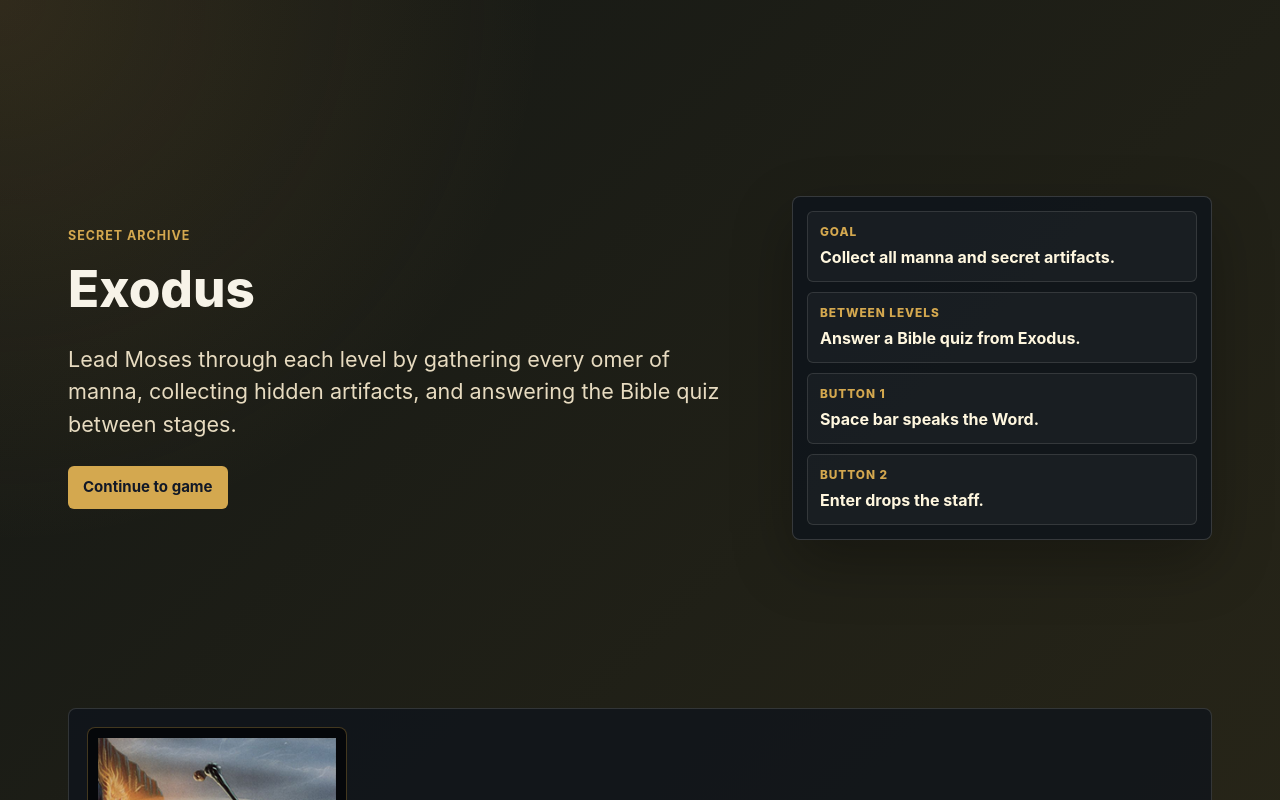
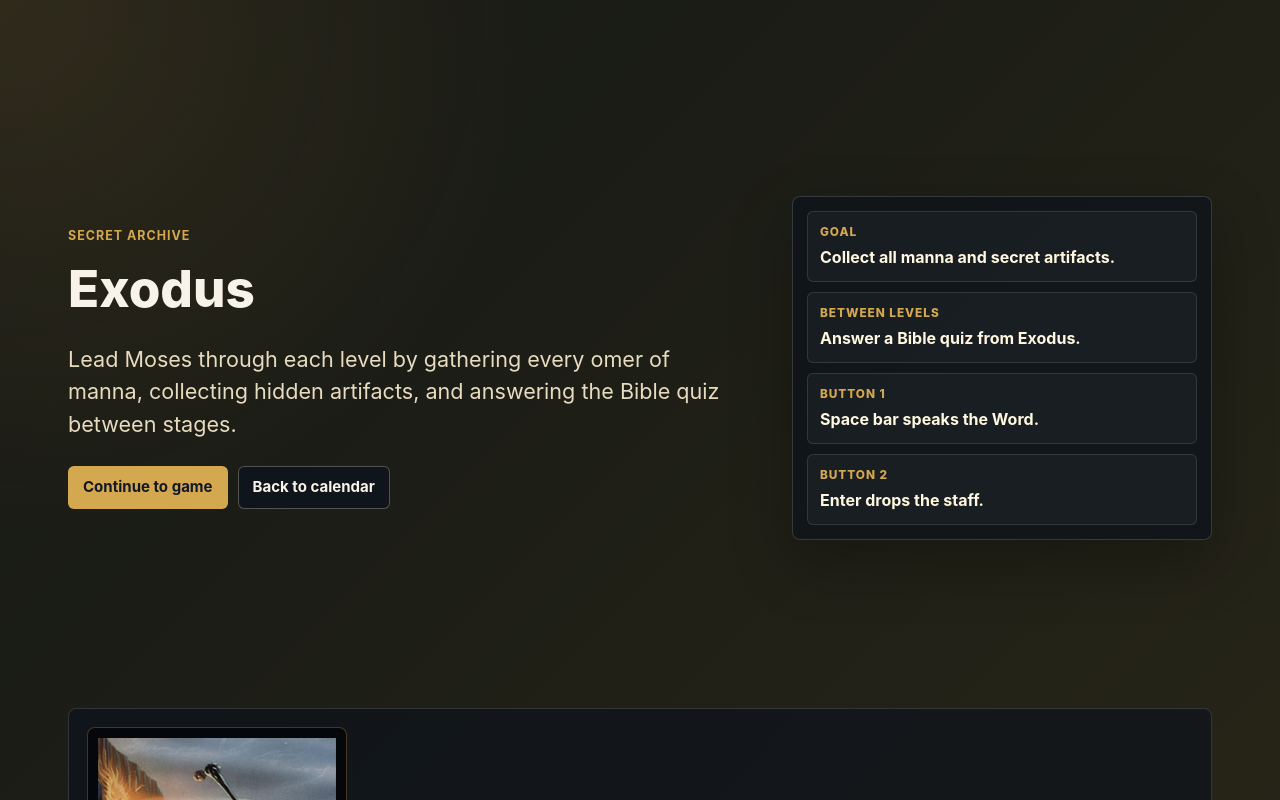
Before and after one commit to RichPadgett/exodus, a React (Vite) app in the folder exodus-dos-web/: page / in a window 1280 px wide. Shown: the top 800 px of the page. Built offline with nearby package versions, Linux system fonts and the light colour scheme.

Commit message:
Add calendar link to Exodus intro

```diff
--- a/exodus-dos-web/src/App.tsx
+++ b/exodus-dos-web/src/App.tsx
@@ -306,13 +306,18 @@ export default function App() {
               collecting hidden artifacts, and answering the Bible quiz between
               stages.
             </p>
+            <div className="heroActions">
               <button
-              className="controlButton primary startButton"
+                className="controlButton primary"
                 type="button"
                 onClick={() => setIsGuideOpen(false)}
               >
                 Continue to game
               </button>
+              <a className="controlButton calendarButton" href="/">
+                Back to calendar
+              </a>
+            </div>
           </div>
 
           <div className="quickGuide" aria-label="Before you play">
--- a/exodus-dos-web/src/styles.css
+++ b/exodus-dos-web/src/styles.css
@@ -65,7 +65,10 @@ textarea {
   font-size: clamp(1.08rem, 2vw, 1.35rem);
 }
 
-.startButton {
+.heroActions {
+  display: flex;
+  flex-wrap: wrap;
+  gap: 10px;
   margin-top: 26px;
 }
 
@@ -531,6 +534,9 @@ h1 {
 }
 
 .controlButton {
+  display: inline-flex;
+  align-items: center;
+  justify-content: center;
   min-width: 112px;
   border: 1px solid rgba(247, 243, 232, 0.22);
   border-radius: 6px;
@@ -540,12 +546,17 @@ h1 {
   font-size: 0.94rem;
   font-weight: 700;
   padding: 9px 14px;
+  text-decoration: none;
 }
 
 .controlButton.primary {
   border-color: rgba(212, 168, 79, 0.62);
   background: #d4a84f;
   color: #111827;
+}
+
+.calendarButton {
+  border-color: rgba(247, 243, 232, 0.28);
 }
 
 .controlButton:hover:not(:disabled) {
```
Lines whose indentation alone changed are shown as unchanged.
